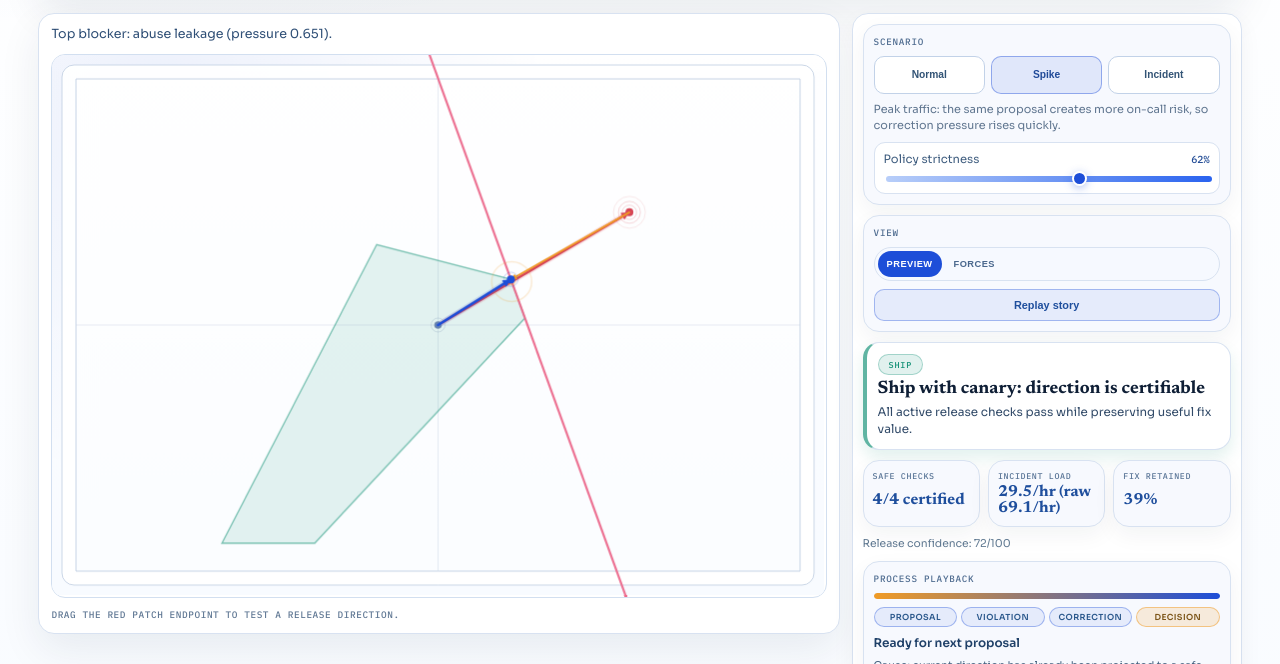
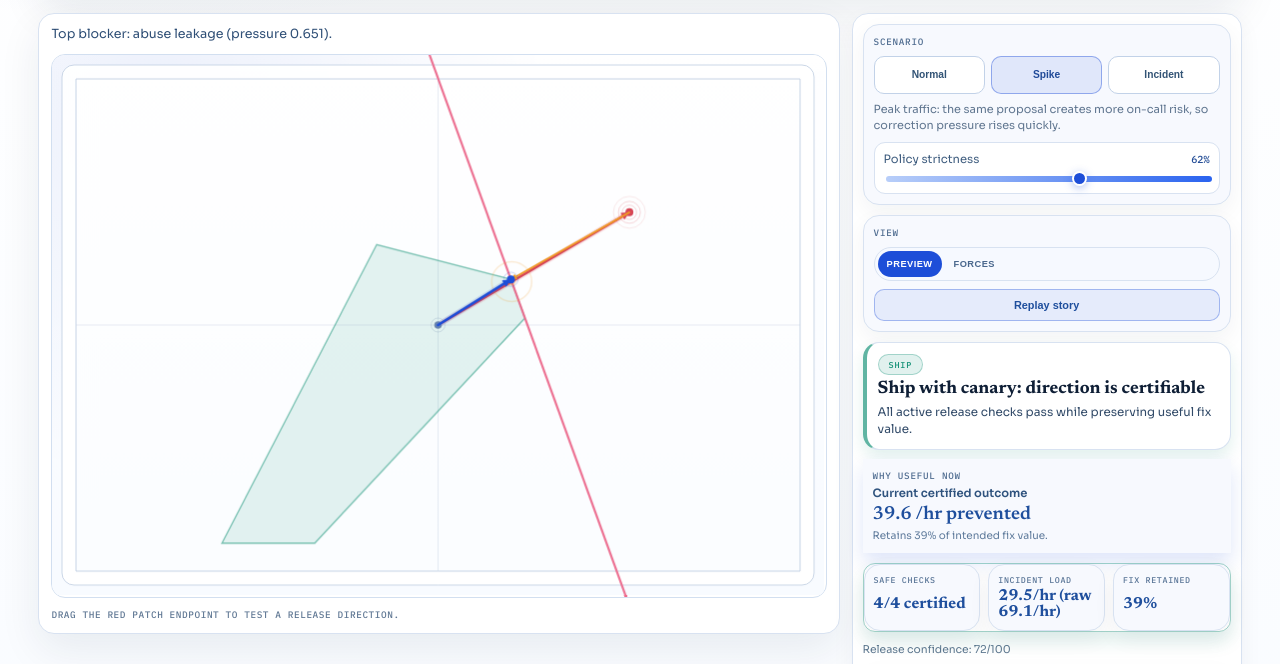
Before and after one commit to KumarNavish/safepatch, a website built with Vite: page index.html in a window 1280 px wide. Shown: the part 274-938 px from the top of the page. Built offline with nearby package versions, Linux system fonts and the light colour scheme; animation ran at ten frames a second.

Commit message:
Add guided value card and step-focused synchronized panel

```diff
--- a/index.html
+++ b/index.html
@@ -28,7 +28,7 @@
       </header>
 
       <section class="product-shell" aria-label="SafePatch studio">
-        <section class="stage-card" aria-label="Interactive projection stage">
+        <section id="stage-card" class="stage-card" aria-label="Interactive projection stage">
           <p id="stage-caption" class="stage-caption">
             Drag the red endpoint. The blue endpoint shows what can actually be shipped safely.
           </p>
@@ -38,7 +38,7 @@
           <p id="drag-hint" class="drag-hint">Drag the red patch endpoint to test a release direction.</p>
         </section>
 
-        <aside class="sidebar" aria-label="Decision and controls">
+        <aside id="sidebar" class="sidebar" aria-label="Decision and controls">
           <article class="control-pane">
             <p class="panel-kicker">Scenario</p>
             <div class="preset-row" role="group" aria-label="Traffic scenario presets">
@@ -72,7 +72,14 @@
             <p id="decision-detail">Adjust direction until checks pass with acceptable rollout impact.</p>
           </article>
 
-          <section class="signal-grid" aria-label="Live release signals">
+          <article id="value-card" class="value-card">
+            <p class="panel-kicker">Why useful now</p>
+            <p id="value-title" class="value-title">Evaluating raw rollout impact.</p>
+            <p id="value-metric" class="value-metric">--</p>
+            <p id="value-note" class="value-note">Raw versus certified impact appears here.</p>
+          </article>
+
+          <section id="signal-grid" class="signal-grid" aria-label="Live release signals">
             <article class="signal-card">
               <p class="signal-label">Safe checks</p>
               <strong id="checks-passed" class="signal-value">--</strong>
@@ -89,7 +96,7 @@
 
           <p id="readiness-note" class="readiness-note">Release confidence: --</p>
 
-          <section class="story-card" aria-label="Synchronized process playback">
+          <section id="story-card" class="story-card" aria-label="Synchronized process playback">
             <p class="panel-kicker">Process playback</p>
             <div class="story-progress" aria-hidden="true">
               <span id="story-progress-fill" class="story-progress-fill"></span>
--- a/src/main.ts
+++ b/src/main.ts
@@ -438,6 +438,9 @@ function buildOutcomeFrame(
   let storyTitle = 'Live simulation mode'
   let storyCause = 'Cause: proposal direction is continuously checked against active guardrails.'
   let storyEffect = `Effect: decision is ${evaluation.decisionTone.toUpperCase()} with updated risk and retention.`
+  let valueTitle = 'Net release impact'
+  let valueMetric = `${Math.round((incidentSafePerHourSafe(evaluation) - incidentRawPerHourSafe(evaluation)) * 10) / 10} /hr delta`
+  let valueNote = 'SafePatch compares raw versus certifiable outcomes.'
 
   if (duringStory) {
     storyProgress = activeProgress
@@ -446,6 +449,9 @@ function buildOutcomeFrame(
       storyTitle = 'Step 1: propose a patch direction'
       storyCause = 'Cause: raw patch is pointed toward the target fix.'
       storyEffect = 'Effect: system predicts risk before anything ships.'
+      valueTitle = 'Raw direction under evaluation'
+      valueMetric = `${incidentRawPerHourSafe(evaluation)} /hr projected`
+      valueNote = 'No safety correction is applied yet.'
     } else if (activeProgress < 0.46) {
       storyStep = 1
       storyTitle = 'Step 2: guardrail violation is detected'
@@ -453,16 +459,26 @@ function buildOutcomeFrame(
         ? `Cause: raw direction pushes into "${dominantLabel}".`
         : 'Cause: raw direction crosses a release guardrail.'
       storyEffect = 'Effect: direct ship is blocked and correction is required.'
+      valueTitle = 'Raw direction is unsafe'
+      valueMetric = `${incidentRawPerHourSafe(evaluation)} /hr if shipped raw`
+      valueNote = 'Risk exceeds certified envelope.'
     } else if (activeProgress < 0.72) {
       storyStep = 2
       storyTitle = 'Step 3: unsafe component is removed'
       storyCause = 'Cause: projection applies correction opposite active guardrails.'
       storyEffect = `Effect: ${Math.round(evaluation.correctionNormRatio * 100)}% of the movement is trimmed to regain safety.`
+      valueTitle = 'Safety correction in progress'
+      valueMetric = `${Math.round(evaluation.correctionNormRatio * 100)}% trimmed`
+      valueNote = `Still retaining ${Math.round(evaluation.retainedGain * 100)}% intended fix value.`
     } else {
       storyStep = 3
       storyTitle = 'Step 4: certified patch and decision'
       storyCause = `Cause: certified direction satisfies ${evaluation.checksSafePassed}/${evaluation.activeCheckCount} checks.`
       storyEffect = `Effect: release decision becomes ${evaluation.decisionTone.toUpperCase()}.`
+      const incidentDelta = incidentRawPerHourSafe(evaluation) - incidentSafePerHourSafe(evaluation)
+      valueTitle = 'Certified net outcome'
+      valueMetric = incidentDelta >= 0 ? `${incidentDelta.toFixed(1)} /hr prevented` : `${Math.abs(incidentDelta).toFixed(1)} /hr added`
+      valueNote = `Certified patch keeps ${Math.round(evaluation.retainedGain * 100)}% of intended fix value.`
     }
   } else if (mode === 'forces') {
     storyStep = 2
@@ -470,12 +486,19 @@ function buildOutcomeFrame(
     storyTitle = 'Forces inspection mode'
     storyCause = 'Cause: each active guardrail contributes a correction force.'
     storyEffect = 'Effect: selecting a bar isolates one blocker contribution on canvas.'
+    valueTitle = 'Which blocker matters most?'
+    valueMetric = dominantLabel ? `${dominantLabel}` : 'No active blocker'
+    valueNote = 'Use pressure bars to inspect one correction component at a time.'
   } else if (!dragging) {
     storyStep = 3
     storyProgress = 1
     storyTitle = 'Ready for next proposal'
     storyCause = 'Cause: current direction has already been projected to a safe candidate.'
     storyEffect = 'Effect: drag again to test another patch idea instantly.'
+    const incidentDelta = incidentRawPerHourSafe(evaluation) - incidentSafePerHourSafe(evaluation)
+    valueTitle = 'Current certified outcome'
+    valueMetric = incidentDelta >= 0 ? `${incidentDelta.toFixed(1)} /hr prevented` : `${Math.abs(incidentDelta).toFixed(1)} /hr added`
+    valueNote = `Retains ${Math.round(evaluation.retainedGain * 100)}% of intended fix value.`
   }
 
   let stageCaption: string
@@ -512,10 +535,21 @@ function buildOutcomeFrame(
     storyTitle,
     storyCause,
     storyEffect,
+    valueTitle,
+    valueMetric,
+    valueNote,
     impactCorrectionText: `${Math.round(evaluation.correctionNormRatio * 100)}% trimmed`,
     impactRiskText: incidentDelta >= 0 ? `${Math.abs(incidentDelta)} /hr lower` : `${Math.abs(incidentDelta)} /hr higher`,
     impactBlockerText: evaluation.dominantConstraintLabel ?? 'None',
   }
+}
+
+function incidentRawPerHourSafe(evaluation: Evaluation): number {
+  return Math.max(0, Math.round((evaluation.queueRawPeak / 13) * 10) / 10)
+}
+
+function incidentSafePerHourSafe(evaluation: Evaluation): number {
+  return Math.max(0, Math.round((evaluation.queueSafePeak / 13) * 10) / 10)
 }
 
 function dominantConstraintId(evaluation: Evaluation): string | null {
--- a/src/ui.ts
+++ b/src/ui.ts
@@ -44,6 +44,9 @@ export interface OutcomeFrameUi {
   storyTitle: string
   storyCause: string
   storyEffect: string
+  valueTitle: string
+  valueMetric: string
+  valueNote: string
   impactCorrectionText: string
   impactRiskText: string
   impactBlockerText: string
@@ -61,6 +64,7 @@ export interface DetailFrameUi {
 export class UIController {
   private readonly presetButtons: HTMLButtonElement[]
   private readonly modeButtons: HTMLButtonElement[]
+  private readonly sidebar: HTMLElement
 
   private readonly presetNote: HTMLElement
   private readonly tightnessSlider: HTMLInputElement
@@ -88,6 +92,9 @@ export class UIController {
   private readonly storyTitle: HTMLElement
   private readonly storyCause: HTMLElement
   private readonly storyEffect: HTMLElement
+  private readonly valueTitle: HTMLElement
+  private readonly valueMetric: HTMLElement
+  private readonly valueNote: HTMLElement
 
   private readonly whyList: HTMLUListElement
   private readonly actionList: HTMLUListElement
@@ -115,6 +122,7 @@ export class UIController {
       throw new Error('Missing mode buttons')
     }
 
+    this.sidebar = this.getElement('sidebar')
     this.presetNote = this.getElement('preset-note')
     this.tightnessSlider = this.getElement<HTMLInputElement>('tightness-slider')
     this.tightnessValue = this.getElement('tightness-value')
@@ -141,6 +149,9 @@ export class UIController {
     this.storyTitle = this.getElement('story-title')
     this.storyCause = this.getElement('story-cause')
     this.storyEffect = this.getElement('story-effect')
+    this.valueTitle = this.getElement('value-title')
+    this.valueMetric = this.getElement('value-metric')
+    this.valueNote = this.getElement('value-note')
 
     this.whyList = this.getElement<HTMLUListElement>('why-list')
     this.actionList = this.getElement<HTMLUListElement>('action-list')
@@ -281,6 +292,10 @@ export class UIController {
     this.storyTitle.textContent = frame.storyTitle
     this.storyCause.textContent = frame.storyCause
     this.storyEffect.textContent = frame.storyEffect
+    this.valueTitle.textContent = frame.valueTitle
+    this.valueMetric.textContent = frame.valueMetric
+    this.valueNote.textContent = frame.valueNote
+    this.sidebar.dataset.storyStep = `${Math.max(0, Math.min(3, frame.storyStep))}`
 
     for (const stepNode of this.storySteps) {
       const rawStep = Number.parseInt(stepNode.dataset.step ?? '', 10)
--- a/styles.css
+++ b/styles.css
@@ -387,6 +387,7 @@ input[type='range']::-moz-range-thumb {
   display: grid;
   grid-template-columns: repeat(3, minmax(0, 1fr));
   gap: 8px;
+  transition: box-shadow 240ms var(--ease), border-color 240ms var(--ease), transform 240ms var(--ease);
 }
 
 .signal-card {
@@ -419,11 +420,43 @@ input[type='range']::-moz-range-thumb {
   line-height: 1.34;
 }
 
+.value-card {
+  padding: 10px;
+  display: grid;
+  gap: 4px;
+  background: var(--surface-soft);
+  transition: box-shadow 240ms var(--ease), border-color 240ms var(--ease), transform 240ms var(--ease);
+}
+
+.value-title {
+  margin: 0;
+  color: #2f537e;
+  font-size: 0.72rem;
+  font-weight: 600;
+  line-height: 1.34;
+}
+
+.value-metric {
+  margin: 0;
+  color: #1f4f9d;
+  font-family: 'Newsreader', serif;
+  font-size: 1.18rem;
+  line-height: 1.04;
+}
+
+.value-note {
+  margin: 0;
+  color: #5f7b9c;
+  font-size: 0.65rem;
+  line-height: 1.34;
+}
+
 .story-card {
   padding: 10px;
   display: grid;
   gap: 8px;
   background: var(--surface-soft);
+  transition: box-shadow 240ms var(--ease), border-color 240ms var(--ease), transform 240ms var(--ease);
 }
 
 .story-progress {
@@ -487,6 +520,7 @@ input[type='range']::-moz-range-thumb {
   color: #496583;
   font-size: 0.67rem;
   line-height: 1.38;
+  transition: color 220ms var(--ease);
 }
 
 .story-chips {
@@ -513,6 +547,37 @@ input[type='range']::-moz-range-thumb {
   font-family: 'Sora', sans-serif;
   font-size: 0.64rem;
   text-transform: none;
+}
+
+#decision-panel {
+  transition: border-color 240ms var(--ease), box-shadow 240ms var(--ease), transform 240ms var(--ease);
+}
+
+.sidebar[data-story-step='0'] #story-card,
+.sidebar[data-story-step='2'] #story-card {
+  border-color: rgba(240, 155, 38, 0.5);
+  box-shadow: 0 10px 18px rgba(240, 155, 38, 0.15);
+  transform: translateY(-1px);
+}
+
+.sidebar[data-story-step='1'] #decision-panel {
+  border-color: rgba(214, 69, 86, 0.52);
+  box-shadow: 0 10px 18px rgba(214, 69, 86, 0.14);
+  transform: translateY(-1px);
+}
+
+.sidebar[data-story-step='2'] #value-card,
+.sidebar[data-story-step='3'] #value-card {
+  border-color: rgba(29, 78, 216, 0.46);
+  box-shadow: 0 10px 18px rgba(29, 78, 216, 0.14);
+  transform: translateY(-1px);
+}
+
+.sidebar[data-story-step='3'] #signal-grid {
+  border: 1px solid rgba(15, 143, 116, 0.38);
+  border-radius: 12px;
+  box-shadow: 0 10px 18px rgba(15, 143, 116, 0.12);
+  transform: translateY(-1px);
 }
 
 .force-bars {
```
